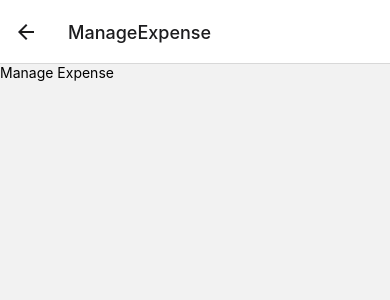
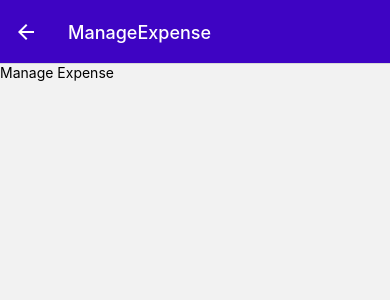
Before and after one commit to melwin3210/expense_tracker, a React Native app in the folder expenseTracker/: screen /ManageExpense in a window 390 px wide. Shown: the top 300 px of the page. Built offline with nearby package versions, Linux system fonts and the light colour scheme.

Commit message:
Manage expense header style added

```diff
--- a/expenseTracker/App.js
+++ b/expenseTracker/App.js
@@ -49,15 +49,23 @@ export default function App() {
     <>
       <StatusBar style="auto"></StatusBar>
       <NavigationContainer>
-        <Stack.Navigator>
+        <Stack.Navigator
+          screenOptions={{
+            headerStyle: { backgroundColor: GlobalStyles.colors.primary500 },
+            headerTintColor: "white",
+          }}
+        >
           <Stack.Screen
             name="ExpenseOverview"
             component={ExpenseOverview}
-            options={{headerShown:false}}
+            options={{ headerShown: false }}
           ></Stack.Screen>
           <Stack.Screen
             name="ManageExpense"
             component={ManageExpenses}
+            options={{
+              presentation:'modal'
+            }}
           ></Stack.Screen>
         </Stack.Navigator>
       </NavigationContainer>
```
